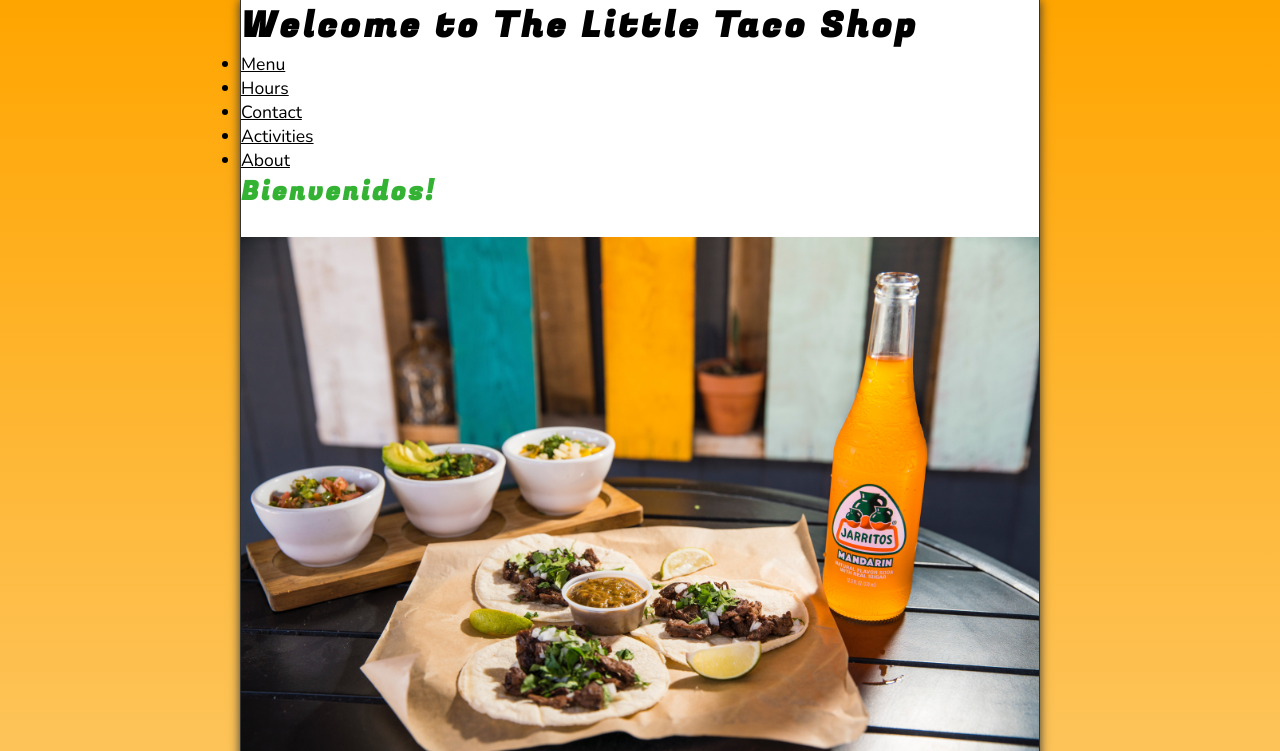
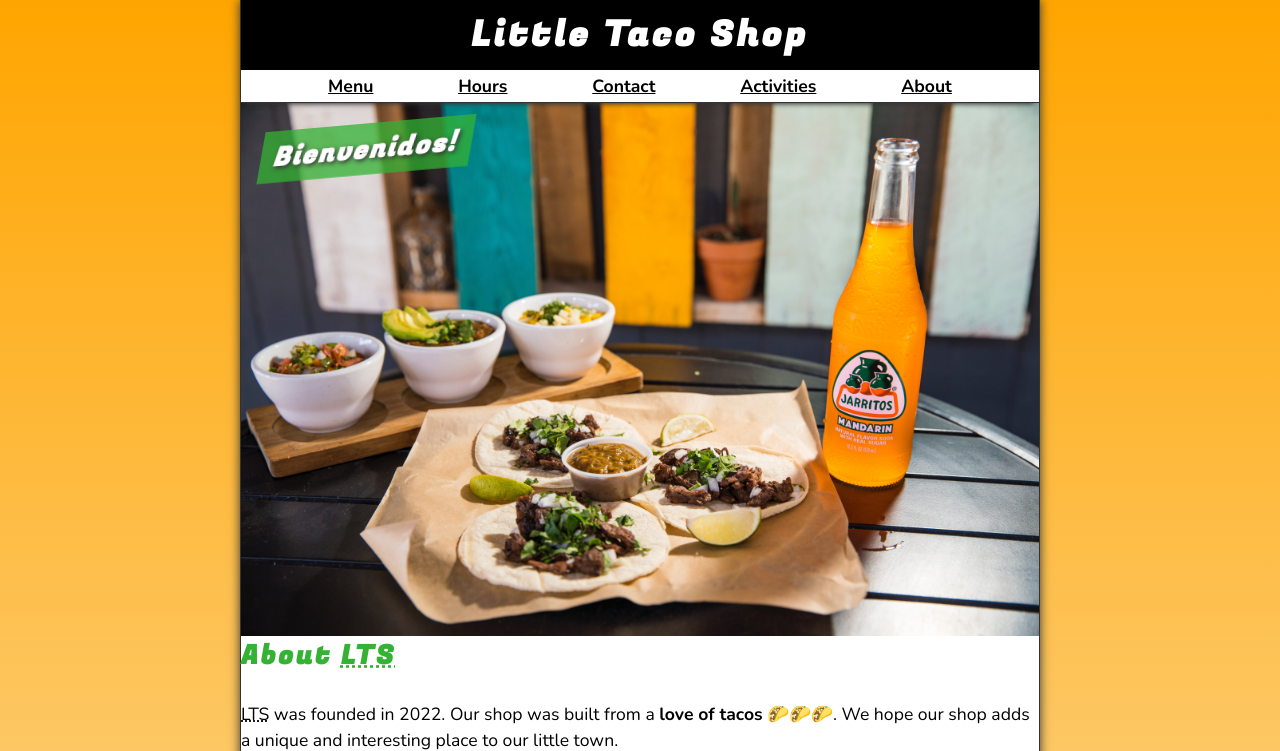
Before and after one commit to masrik-dev/CSS-and-HTML-mini-project, a plain HTML site: page The Little Taco Shop - Web Page Project with HTML and CSS/index.html in a window 1280 px wide. Shown: the top 751 px of the page. Drawn offline with nearby package versions, Linux system fonts and the light colour scheme.

Commit message:
--update final project (10th)

```diff
--- a/The Little Taco Shop - Web Page Project with HTML and CSS/css/style.css
+++ b/The Little Taco Shop - Web Page Project with HTML and CSS/css/style.css
@@ -37,9 +37,21 @@ input, button, textarea {
     --LINK-COLOR: #000;
     --LINK-HOVER: hsla(0, 0%, 0%, 0.6);
     --LINK-ACTIVE: orange;
+    --HEADER-BGCOLOR: #000;
+    --HEADER-COLOR: #FFF;
+    --NAV-BGCOLOR: #FFF;
+    --HERO-BGCOLOR: rgba(51, 178, 51, 0.75);
+    --HERO-COLOR: #FFF;
 
     /* BORDERS */
     --BORDERS: 1px solid var(--BORDER-COLOR);
+
+    /* STANDARD PADDING */
+    --PADDING-TB: 0.25em;
+    --PADDING-SIDE: 2.5%;
+
+    /* STANDARD MARGIN */
+    --MARGIN: clamp(1em, 2.5em, 1,5em) 0;  /* "0" for left and right. */
 }
 
 /* || UTILITY CLASS */
@@ -107,3 +119,64 @@ a:active {
 }
 
 /* || HEADER */
+
+.header {
+    position: sticky;
+    top: 0;             /* Be in the top of the page. */
+    z-index: 1;         /* Always in the top. Other will scroll behind it. */
+}
+
+.header__h1 {
+    text-align: center;
+    background-color: var(--HEADER-BGCOLOR);
+    color: var(--HEADER-COLOR);
+    padding: var(--PADDING-TB) var(--PADDING-SIDE);
+}
+
+.header__nav {
+    background-color: var(--NAV-BGCOLOR);
+    border-bottom: var(--BORDERS);
+    font-weight: bold;
+    box-shadow: 0 6px 5px -5px var(--BORDER-COLOR);
+}
+
+.header__ul {
+    padding: var(--PADDING-TB) var(--PADDING-SIDE);
+    list-style-type: none;
+    display: flex;
+    justify-content: space-evenly;
+    gap: 1rem;
+}
+
+/* || HERO */
+
+.hero {
+    position: relative;
+}
+
+.hero__h2 {
+    background-color: var(--HERO-BGCOLOR);
+    color: var(--HERO-COLOR);
+    padding: 0.25em 0.5em;
+    letter-spacing: 0.1rem;
+    text-shadow: 2px 2px 5px var(--BORDER-COLOR);
+    position: absolute;
+    top: -100px;
+    left: 20px;
+    animation: showWelcome 0.5s ease-in-out 1s forwards;
+}
+
+@keyframes showWelcome {
+    0% {
+        top: -20px;
+        transform: skew(0deg, -5deg) scaleY(0);
+    }
+    80% {
+        top: 30px;
+        transform: skew(10deg, -5deg) scaleY(1.2);
+    }
+    100% {
+        top: 20px;
+        transform: skew(-10deg, -5deg) scaleY(1);
+    }
+}
--- a/The Little Taco Shop - Web Page Project with HTML and CSS/index.html
+++ b/The Little Taco Shop - Web Page Project with HTML and CSS/index.html
@@ -13,7 +13,7 @@
 
 <body>
     <header class="header">
-        <h1 class="header__h1">Welcome to The Little Taco Shop</h1>
+        <h1 class="header__h1">Little Taco Shop</h1>
         <nav class="header__nav">
             <ul class="header__ul">
                 <li>
```
